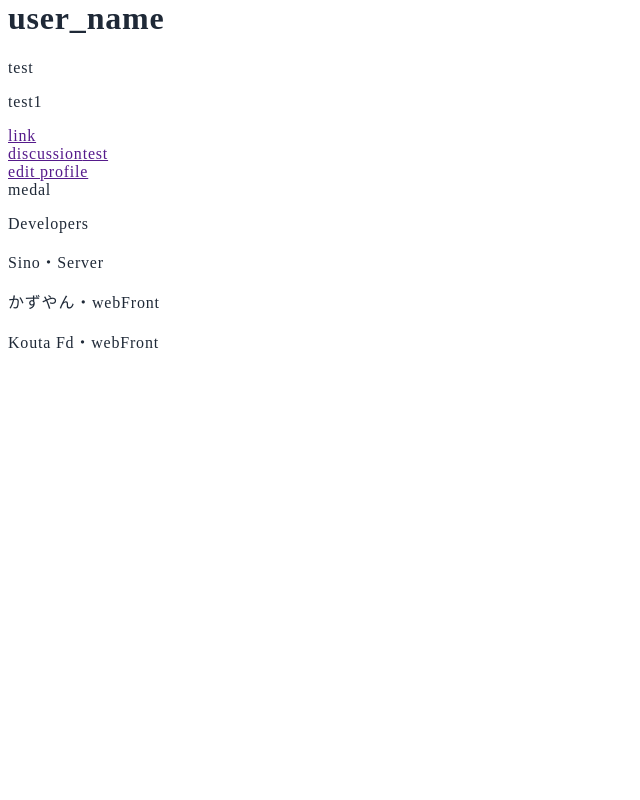
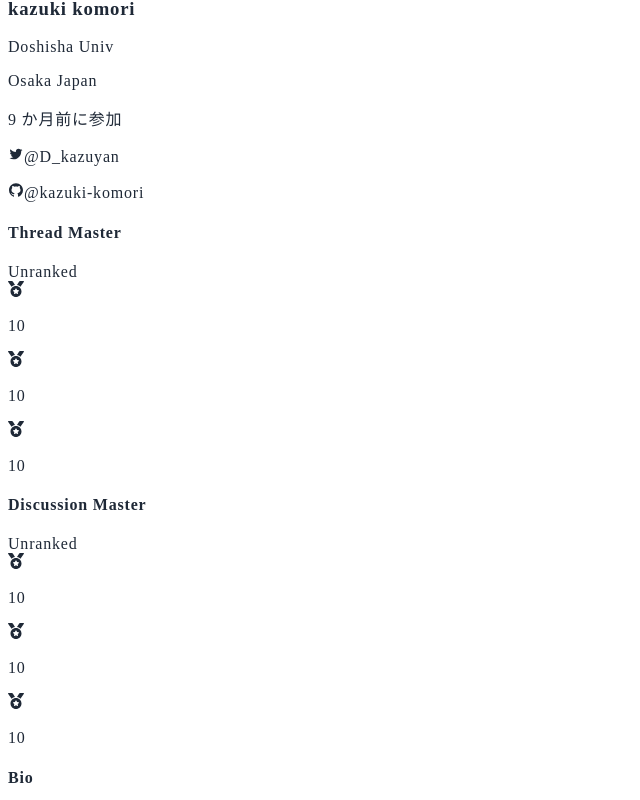
Before and after one commit to D-Undefined/hack-camp_vol13_front, a Next.js app: page /profile in a window 1280 px wide. Shown: the part 300-1100 px from the top of the page, without its empty margins (0-640 px from the left). Before the commit the page ends 800 px from the top, so only its background shows below. Built offline with nearby package versions, Linux system fonts and the light colour scheme.

Commit message:
add: profile page

```diff
--- /dev/null
+++ b/src/components/pages/profile/SecBio.tsx
@@ -0,0 +1,17 @@
+import { AppContainer } from "@/components/layout/AppContainer"
+import { FC } from "react"
+
+export const SecBio: FC = () => {
+  return (
+    <div>
+      <AppContainer>
+        <div className="rounded border border-gray-200">
+          <div className="py-2 px-5 bg-purple-100">
+            <h4 className="text-gray-600">Bio</h4>
+          </div>
+          <p className="p-5">自己紹介 Lorem ipsum dolor sit amet.</p>
+        </div>
+      </AppContainer>
+    </div>
+  )
+}
--- /dev/null
+++ b/src/components/pages/profile/SecMedal.tsx
@@ -0,0 +1,58 @@
+import { AppContainer } from "@/components/layout/AppContainer"
+import { FC } from "react"
+import { FaMedal } from "react-icons/fa"
+
+export const SecMedal: FC = () => {
+  return (
+    <div>
+      <AppContainer>
+        <div className="grid grid-cols-2 col-span-2 gap-6">
+          <div className="rounded border border-gray-200">
+            <div className="py-2 px-5 bg-purple-100">
+              <h4 className="text-gray-600">Thread Master</h4>
+            </div>
+            <div className="flex justify-center items-center h-12 border-b border-gray-200">
+              Unranked
+            </div>
+            <div className="grid grid-cols-3 items-center divide-x divide-gray-200">
+              <span className="py-2 space-y-1 text-yellow-600 bg-gray-50">
+                <FaMedal className="mx-auto text-3xl"/>
+                <p className="text-xl font-bold text-center">10</p>
+              </span>
+              <span className="py-2 space-y-1 text-zinc-400 bg-gray-50">
+                <FaMedal className="mx-auto text-3xl"/>
+                <p className="text-xl font-bold text-center">10</p>
+              </span>
+              <span className="py-2 space-y-1 text-amber-700 bg-gray-50">
+                <FaMedal className="mx-auto text-3xl"/>
+                <p className="text-xl font-bold text-center">10</p>
+              </span>
+            </div>
+          </div>
+          <div className="rounded border border-gray-200">
+            <div className="py-2 px-5 bg-purple-100">
+              <h4 className="text-gray-600">Discussion Master</h4>
+            </div>
+            <div className="flex justify-center items-center h-12 border-b border-gray-200">
+              Unranked
+            </div>
+            <div className="grid grid-cols-3 items-center divide-x divide-gray-200">
+              <span className="py-2 space-y-1 text-yellow-600 bg-gray-50">
+                <FaMedal className="mx-auto text-3xl"/>
+                <p className="text-xl font-bold text-center">10</p>
+              </span>
+              <span className="py-2 space-y-1 text-zinc-400 bg-gray-50">
+                <FaMedal className="mx-auto text-3xl"/>
+                <p className="text-xl font-bold text-center">10</p>
+              </span>
+              <span className="py-2 space-y-1 text-amber-700 bg-gray-50">
+                <FaMedal className="mx-auto text-3xl"/>
+                <p className="text-xl font-bold text-center">10</p>
+              </span>
+            </div>
+          </div>
+        </div>
+      </AppContainer>
+    </div>
+  )
+}
--- /dev/null
+++ b/src/components/pages/profile/SecProfile.tsx
@@ -0,0 +1,29 @@
+import Image from "next/image"
+import { FC } from "react"
+import { AiOutlineGithub, AiOutlineTwitter } from "react-icons/ai"
+
+export const SecProfile: FC = () => {
+  return (
+    <div className="flex items-center space-x-7 text-gray-600">
+      <div>
+        <Image className="rounded-full" src="https://placehold.jp/200x200.png" alt="" width={200} height={200}/>
+      </div>
+      <div className="p-4 space-y-2 w-full rounded-md border border-gray-200">
+        <h3 className="mb-2 text-2xl font-bold text-gray-800">kazuki komori</h3>
+        <p>Doshisha Univ</p>
+        <p>Osaka Japan</p>
+        <p className="text-gray-400">9 か月前に参加</p>
+        <span className="flex space-x-2 text-sm">
+          <p className="flex">
+            <AiOutlineTwitter className="mr-1 text-2xl"/>
+            @D_kazuyan
+          </p>
+          <p className="flex">
+            <AiOutlineGithub className="mr-1 text-2xl"/>
+            @kazuki-komori
+          </p>
+        </span>
+      </div>
+    </div>
+  )
+}
--- a/src/pages/profile/index.tsx
+++ b/src/pages/profile/index.tsx
@@ -1,31 +1,21 @@
-export default function Profile() {
+import { AppContainer } from "@/components/layout/AppContainer"
+import { SecBio } from "@/components/pages/profile/SecBio"
+import { SecMedal } from "@/components/pages/profile/SecMedal"
+import { SecProfile } from "@/components/pages/profile/SecProfile"
+import { NextPage } from "next"
+
+const Profile: NextPage = () => {
   return (
-    <div className="p-10">
-      <div className="pt-5 pl-5 pr-5 border">
-        <div className="flex">
-          <div className="mr-10">
-            <img className="rounded-full" src="https://placehold.jp/200x200.png" alt=""/>
-          </div>
-          <div>
-            <h1 className="font-bold mb-1 text-2xl">user_name</h1>
-            <p>test</p>
-            <p>test1</p>
-            <a href="">link</a>
-          </div>
+    <div className="my-16 min-h-screen">
+      <AppContainer>
+        <div className="space-y-10">
+          <SecProfile/>
+          <SecMedal/>
+          <SecBio/>
         </div>
-        <div className="h-14 flex justify-between mt-2">
-          <div className="items-center flex">
-            <a className="mr-5" href="">discussion</a>
-            <a href="">test</a>
-          </div>
-          <div className="items-center flex">
-            <a className="bg-violet-200 rounded-full pt-1 pb-1 pr-5 pl-5 inline-flex" href="">edit profile</a>
-          </div>
-        </div>
-      </div>
-      <div>
-        medal
-      </div>
+      </AppContainer>
     </div>
   )
 }
+
+export default Profile
```
